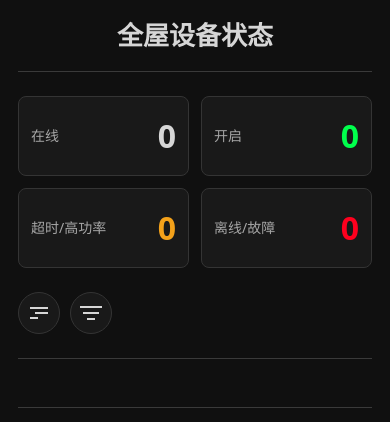
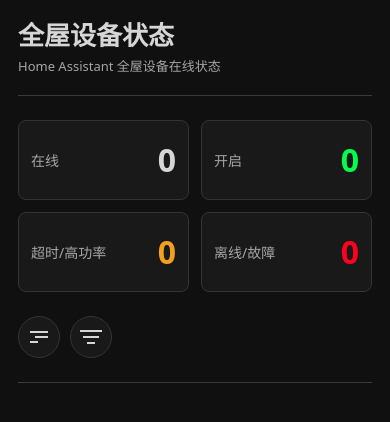
Before and after one commit to to21github/whole-house-status, a website: page whole_house_status/public/index.html in a window 390 px wide. Shown: the top 422 px of the page. Drawn offline with Linux system fonts and the light colour scheme.

Commit message:
feat: left-align the dashboard title and add a subtitle

```diff
--- a/whole_house_status/config.yaml
+++ b/whole_house_status/config.yaml
@@ -1,5 +1,5 @@
 name: 全屋设备状态
-version: "1.0.1"
+version: "1.0.2"
 slug: whole_house_status
 description: 全屋设备状态监控面板
 url: https://github.com/to21github/whole-house-status
--- a/whole_house_status/package.json
+++ b/whole_house_status/package.json
@@ -1,6 +1,6 @@
 {
   "name": "whole-house-status-addon",
-  "version": "1.0.1",
+  "version": "1.0.2",
   "description": "Home Assistant Add-on for whole-house device status monitoring.",
   "main": "src/server.js",
   "type": "commonjs",
--- a/whole_house_status/public/index.html
+++ b/whole_house_status/public/index.html
@@ -9,7 +9,10 @@
   </head>
   <body>
     <main class="page">
-      <h1 id="title" class="title">全屋设备状态</h1>
+      <header class="title-block">
+        <h1 id="title" class="title">全屋设备状态</h1>
+        <p class="subtitle">Home Assistant 全屋设备在线状态</p>
+      </header>
 
       <section class="stats" aria-label="设备状态统计">
         <article class="stat">
--- a/whole_house_status/public/styles.css
+++ b/whole_house_status/public/styles.css
@@ -40,18 +40,31 @@ button {
   padding: 24px clamp(28px, 5vw, 64px) clamp(28px, 5vw, 64px);
 }
 
-.title {
-  min-width: 0;
+.title-block {
   margin: 0 0 32px;
   padding: 0 0 24px;
   border-bottom: 1px solid var(--divider);
+}
+
+.title {
+  min-width: 0;
+  margin: 0;
   color: var(--text);
   font-size: 32px;
   font-weight: 700;
   line-height: 1.2;
-  text-align: center;
+  text-align: left;
   overflow-wrap: anywhere;
   word-break: break-word;
+}
+
+.subtitle {
+  margin: 8px 0 0;
+  color: var(--muted);
+  font-size: 14px;
+  line-height: 1.4;
+  text-align: left;
+  overflow-wrap: anywhere;
 }
 
 .stats {
@@ -496,10 +509,18 @@ button {
     padding: 20px 18px 48px;
   }
 
-  .title {
+  .title-block {
     margin-bottom: 24px;
     padding-bottom: 20px;
+  }
+
+  .title {
     font-size: 26px;
+  }
+
+  .subtitle {
+    margin-top: 6px;
+    font-size: 13px;
   }
 
   .stats {
```
Also changed, not shown: whole_house_status/CHANGELOG.md.
